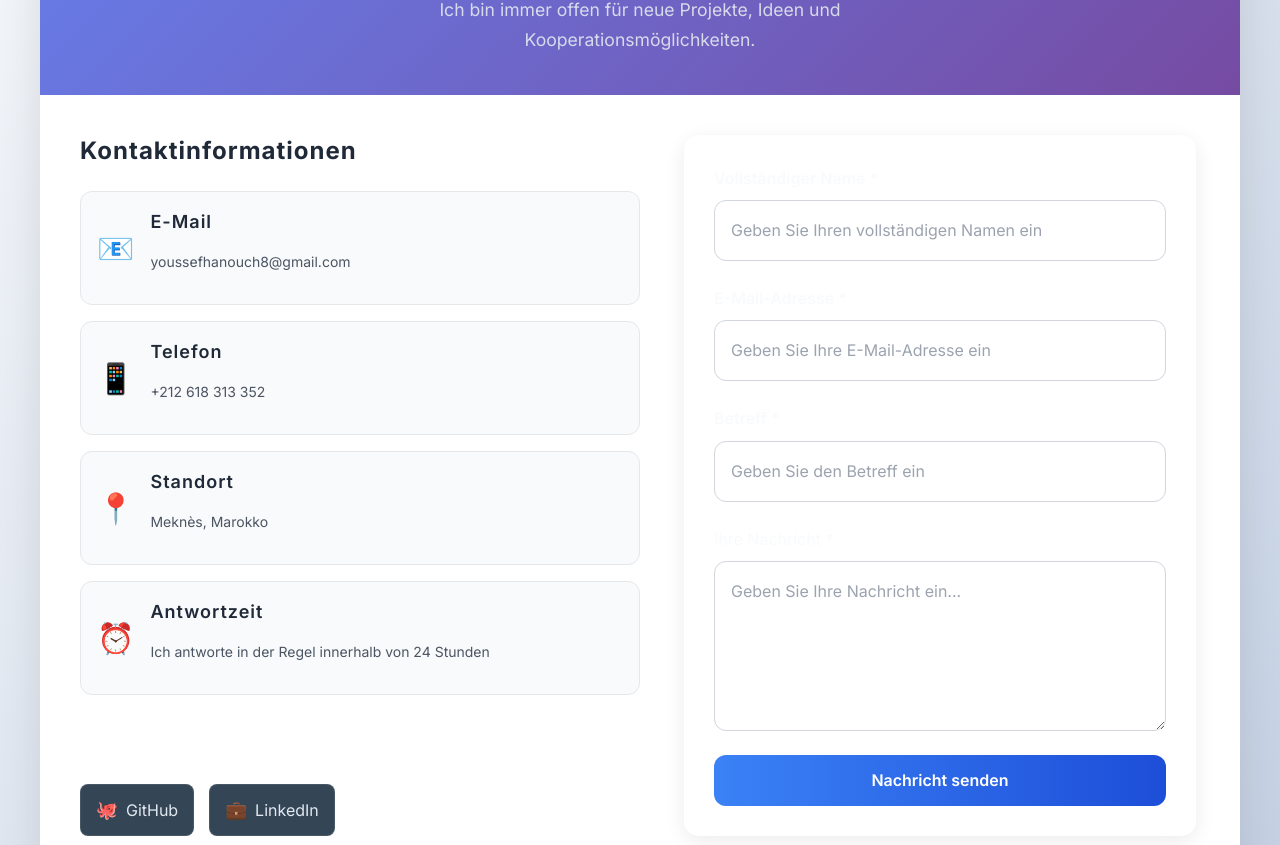
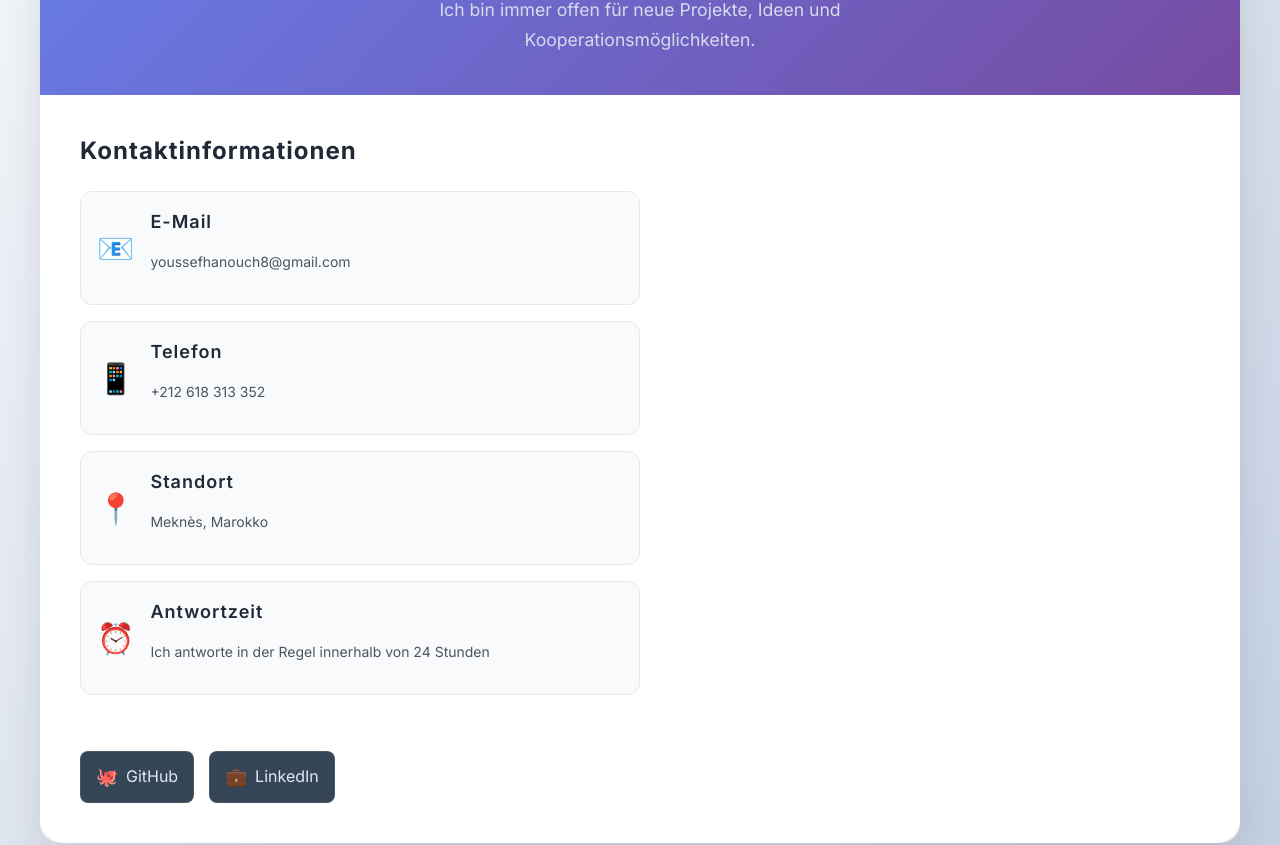
Before and after one commit to YoussefHanouch/Youssef-Hanouch, a React (Create React App) app: page / in a window 1280 px wide. Shown: the part 7560-8405 px from the top of the page. Built offline with nearby package versions, Linux system fonts and the light colour scheme.

Commit message:
add cv in hero

```diff
--- a/src/components/Contact/Contact.js
+++ b/src/components/Contact/Contact.js
@@ -164,10 +164,7 @@ const ContactPage = ({ currentLanguage }) => {
                 </p>
               </div>
             ) : (
-              <ContactForm
-                currentLanguage={currentLanguage}
-                onSubmit={handleFormSubmit}
-              />
+              ''
             )}
           {/* </div> */}
         </div>
```
